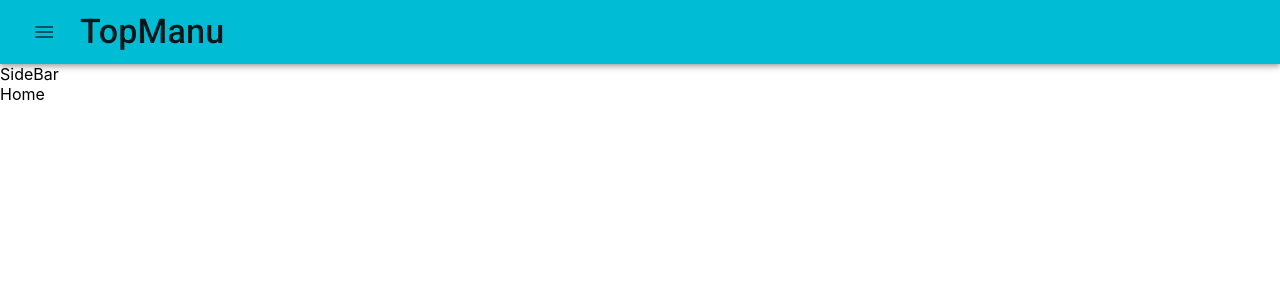
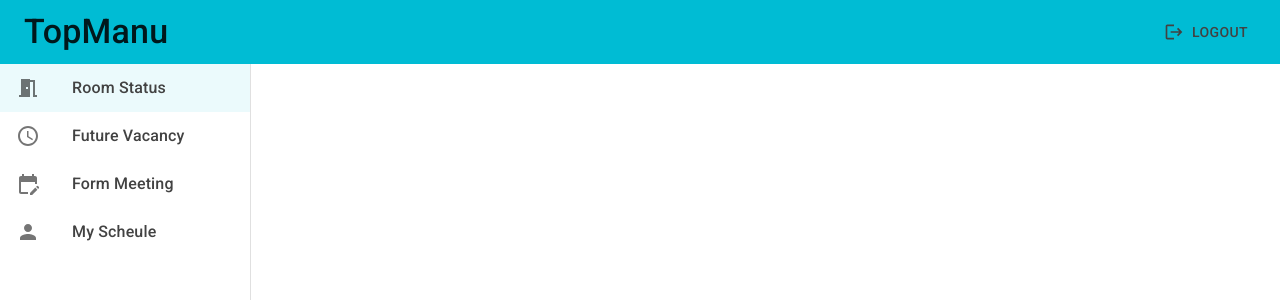
Before and after one commit to Joy-Honchan/conference-system, a React (Create React App) app: page / in a window 1280 px wide. Shown: the top 300 px of the page. Built offline with nearby package versions, Linux system fonts and the light colour scheme.

Commit message:
feat: add Sidebar and navigation

```diff
--- a/src/components/Navbar/SideBar.tsx
+++ b/src/components/Navbar/SideBar.tsx
@@ -1,7 +1,70 @@
-import React from 'react'
+import { useState, lazy, ReactNode } from 'react'
+import { useNavigate } from 'react-router-dom'
+import Drawer from '@mui/material/Drawer'
+import List from '@mui/material/List'
+import ListItemButton from '@mui/material/ListItemButton'
+import ListItemIcon from '@mui/material/ListItemIcon'
+import ListItemText from '@mui/material/ListItemText'
+import Toolbar from '@mui/material/Toolbar'
+import { IconSuspenseWrapper } from 'components/SuspenseWrapper'
 
-export default function SideBar() {
+import RouteConfig from 'configs/route'
+
+//icon
+const MeetingRoomIcon = lazy(() => import('@mui/icons-material/MeetingRoom'))
+const AccessTimeIcon = lazy(() => import('@mui/icons-material/AccessTime'))
+const EditCalendarIcon = lazy(() => import('@mui/icons-material/EditCalendar'))
+const PersonIcon = lazy(() => import('@mui/icons-material/Person'))
+
+interface SideBarProps {
+  open: boolean
+  setClose: () => void
+}
+
+const ROUTE_ICON_MAPPING: Record<string, ReactNode> = {
+  'Room Status': <MeetingRoomIcon />,
+  'Future Vacancy': <AccessTimeIcon />,
+  'Form Meeting': <EditCalendarIcon />,
+  'My Scheule': <PersonIcon />
+}
+
+export default function SideBar({ open, setClose }: SideBarProps) {
+  const navigate = useNavigate()
+  const [selectedId, setSelectedId] = useState(0)
+
+  const handleListItemClick = (index: number, path?: string) => {
+    setSelectedId(index)
+    if (path) {
+      navigate(path)
+    }
+  }
   return (
-    <div>SideBar</div>
+    <Drawer anchor="left" open={open} onClose={setClose} variant="permanent">
+      <Toolbar />
+      <List
+        sx={{
+          width: '100%',
+          minWidth: 250,
+          maxWidth: 480,
+          bgcolor: 'background.paper',
+          pt: 0
+        }}
+        component="nav"
+        aria-labelledby="nested-list-subheader"
+      >
+        {RouteConfig.map((route, index) => (
+          <ListItemButton
+            key={index}
+            selected={selectedId === index}
+            onClick={() => handleListItemClick(index, route.path)}
+          >
+            <ListItemIcon>
+              <IconSuspenseWrapper component={ROUTE_ICON_MAPPING[route.name]} />
+            </ListItemIcon>
+            <ListItemText primary={route.name} />
+          </ListItemButton>
+        ))}
+      </List>
+    </Drawer>
   )
 }
--- a/src/components/Navbar/TopManu.tsx
+++ b/src/components/Navbar/TopManu.tsx
@@ -10,17 +10,20 @@ import Button from '@mui/material/Button'
 const MenuIcon = React.lazy(() => import('@mui/icons-material/Menu'))
 const LogoutIcon = React.lazy(() => import('@mui/icons-material/Logout'))
 
-export default function TopManu() {
+export default function TopManu({
+  onClick
+}: {
+  onClick: React.MouseEventHandler<HTMLButtonElement>
+}) {
   return (
-    <AppBar position="static">
+    <AppBar
+      sx={{ zIndex: (theme) => theme.zIndex.drawer + 1, boxShadow: 'none' }}
+    >
       <ToolBar>
-        <IconButton sx={{ mr: 2 }}>
-          <MenuIcon />
-        </IconButton>
-        <Typography variant="h4" component='div' sx={{ flexGrow: 1 }}>
+        <Typography variant="h4" component="div" sx={{ flexGrow: 1 }}>
           TopManu
         </Typography>
-        <Button startIcon={<LogoutIcon/>}>Logout</Button>
+        <Button startIcon={<LogoutIcon />}>Logout</Button>
       </ToolBar>
     </AppBar>
   )
--- a/src/components/Navbar/index.tsx
+++ b/src/components/Navbar/index.tsx
@@ -1,4 +1,4 @@
-import React from 'react'
+import { useState, ReactNode} from 'react'
 
 import SideBar from './SideBar'
 import TopManu from './TopManu'
@@ -6,12 +6,20 @@ import TopManu from './TopManu'
 export default function TemplatWithNavebar({
   children
 }: {
-  children: React.ReactNode
+  children: ReactNode
 }) {
+  const [sidBarOpen, setSideBarOpen] = useState(false)
+
+  const handleMenuIconClick = () => {
+    setSideBarOpen(!sidBarOpen)
+  }
+  const handleSidebarClose = () => {
+    setSideBarOpen(false)
+  }
   return (
     <>
-      <TopManu />
-      <SideBar />
+      <TopManu onClick={handleMenuIconClick}/>
+      <SideBar open={sidBarOpen} setClose={handleSidebarClose} />
       {children}
     </>
   )
--- a/src/components/SuspenseWrapper.tsx
+++ b/src/components/SuspenseWrapper.tsx
@@ -1,4 +1,5 @@
 import { ReactNode, Suspense } from "react";
+import Skeleton from '@mui/material/Skeleton';
 
 export default function SuspenseWrapper({component}:{component:ReactNode}) {
   return (
@@ -8,4 +9,12 @@ export default function SuspenseWrapper({component}:{component:ReactNode}) {
   )
 }
 
+export const IconSuspenseWrapper = ({component}:{component:ReactNode}) => {
+  return (
+    <Suspense fallback={<Skeleton variant="circular"/>}>
+        {component}
+    </Suspense>
+  )
+}
+
 //icon suspense, loadingfallback
--- a/src/configs/route.tsx
+++ b/src/configs/route.tsx
@@ -1,24 +1,35 @@
-import { ReactNode, lazy } from "react";
-import { NonIndexRouteObject, Outlet } from "react-router-dom";
+import { ReactNode, lazy } from 'react'
+import { NonIndexRouteObject, Outlet } from 'react-router-dom'
 //父層 component 是 Outlet，才能使用 children
-import SuspenseWrapper from "components/SuspenseWrapper";
+import SuspenseWrapper from 'components/SuspenseWrapper'
 //Page
-const Home = lazy(() => import("pages/Home"));
+const Home = lazy(() => import('pages/Home'))
 
 const RouteConfig: RouteItem[] = [
-    {
-        path: "/",
-        element: <SuspenseWrapper component={<Home/>}/>
-    },{
-        path: "/hello",
-        element: <div>Hello</div>
-    }
-];
+  {
+    path: '/',
+    name: 'Room Status',
+    element: <SuspenseWrapper component={<Home />} />
+  },
+  {
+    path: '/future_vacancy',
+    name: 'Future Vacancy',
+    element: <div>Hello</div>
+  },
+  {
+    path: '/form_meeting',
+    name: 'Form Meeting',
+    element: <div>Hello</div>
+  },
+  {
+    path: '/my_scheule',
+    name: 'My Scheule',
+    element: <div>Hello</div>
+  }
+]
 
-export default RouteConfig;
+export default RouteConfig
 
-export interface RouteItem extends NonIndexRouteObject{
-    name?: string;
-    icon?: ReactNode;
-    children?: RouteItem[];
+export interface RouteItem extends NonIndexRouteObject {
+  name: string
 }
--- a/src/providers/ThemeProvider/index.tsx
+++ b/src/providers/ThemeProvider/index.tsx
@@ -29,18 +29,33 @@ const ThemeProvider = ({ children }: { children: React.ReactNode }) => {
       createTheme({
         palette: {
           mode,
-          primary:{
+          primary: {
             lighter: cyan[200],
             light: cyan[300],
             main: cyan[500],
             dark: cyan[700],
             darker: cyan[800]
           },
+          text:
+            mode === 'light'
+              ? {
+                  primary: grey[800]
+                }
+              : { primary: grey[300] },
           ...(mode === 'dark' && {
             background: {
               default: grey[800]
             }
           })
+        },
+        components: {
+          MuiButton: {
+            styleOverrides: {
+              root: ({ theme }) => ({
+                color: theme.palette.text.primary
+              })
+            }
+          }
         }
       }),
     [mode]
```
Lines whose indentation alone changed are shown as unchanged.
